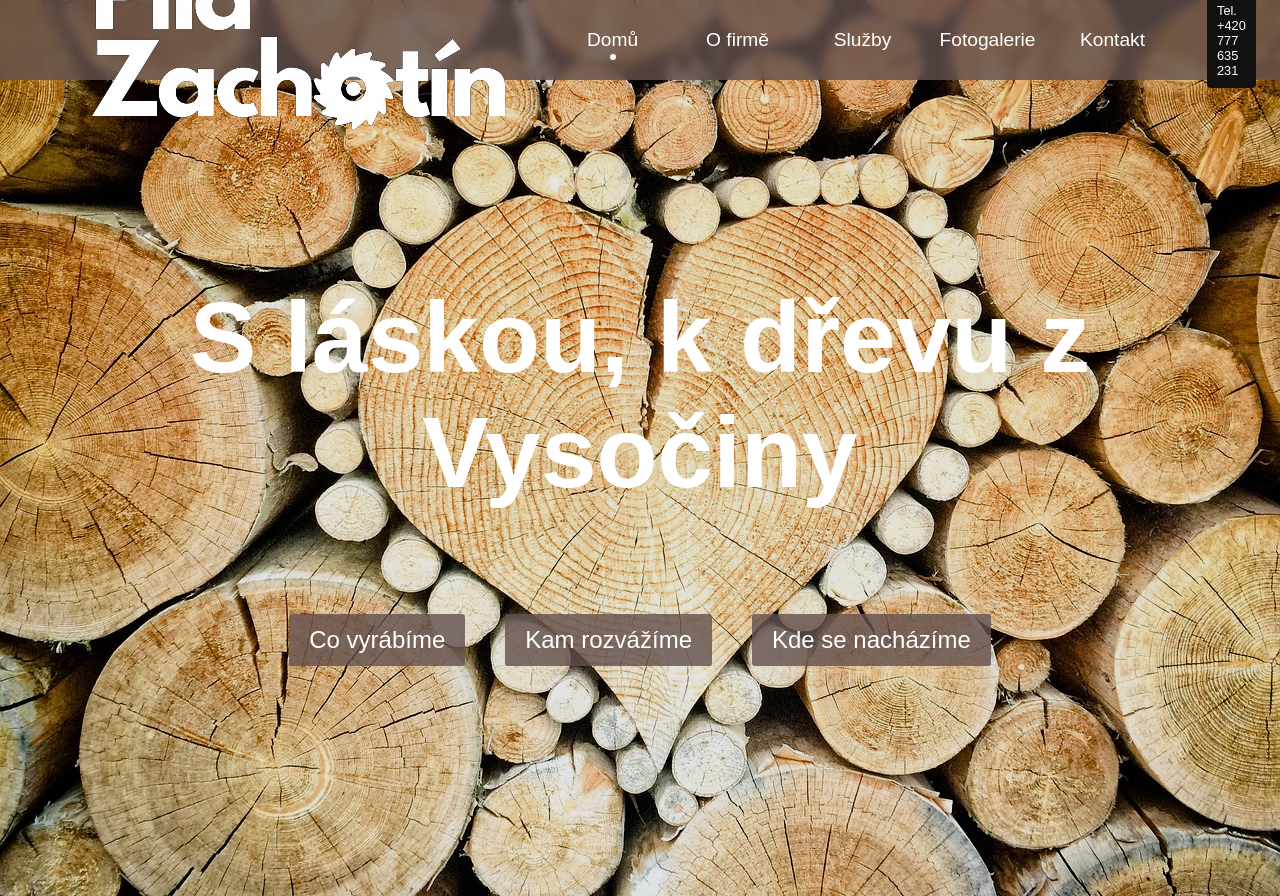
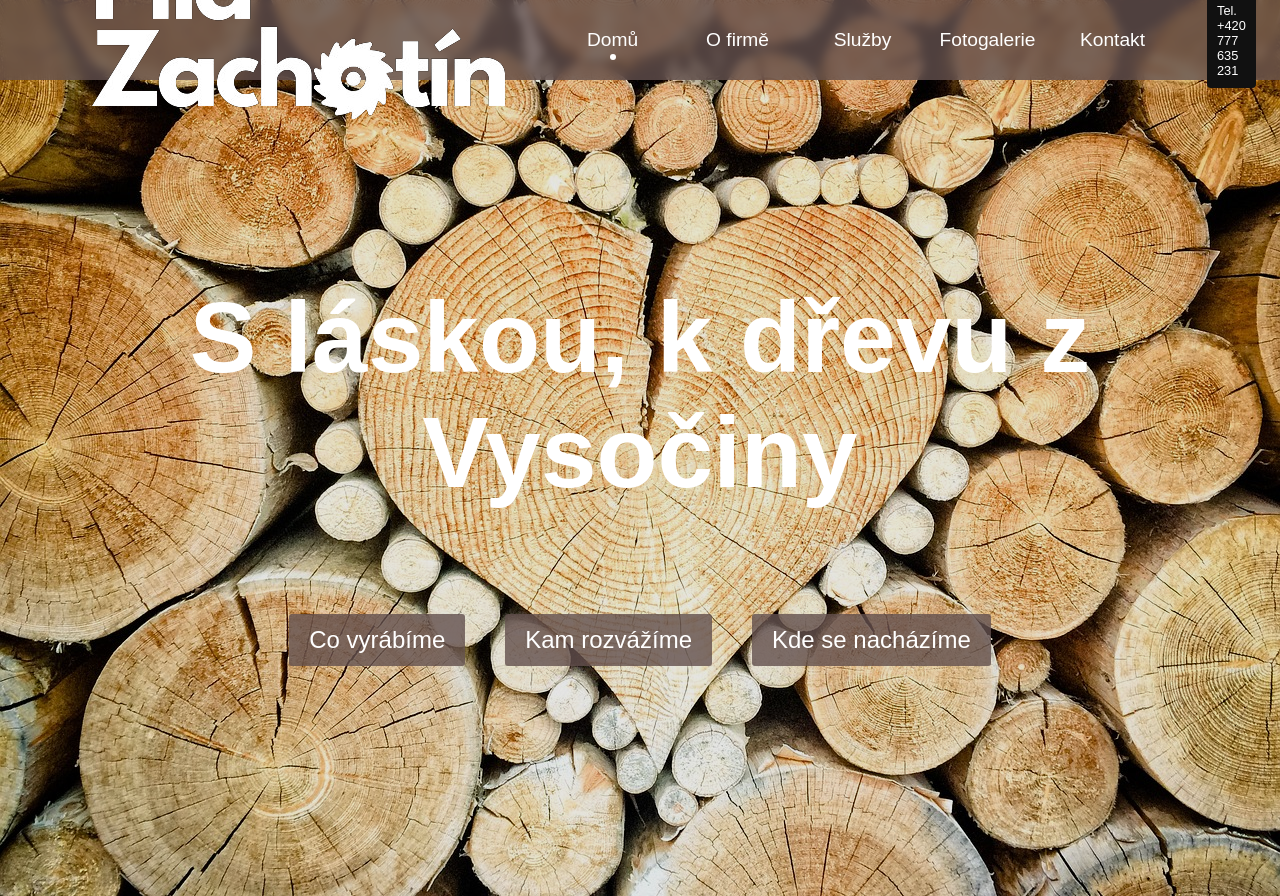
Before and after one commit to BlackGaben/pila-zachotin.github.io, a plain HTML site: page index.html in a window 1280 px wide. Shown: the top 896 px of the page. Drawn offline with Linux system fonts and the light colour scheme.

Commit message:
Add files via upload

```diff
--- a/style.css
+++ b/style.css
@@ -36,6 +36,9 @@
     display: flex;
     align-items: center;
     cursor: pointer;
+    height: 60px;
+    width: auto;
+    object-fit: contain;
 }
 .navbar__menu {
     display: flex;
```
